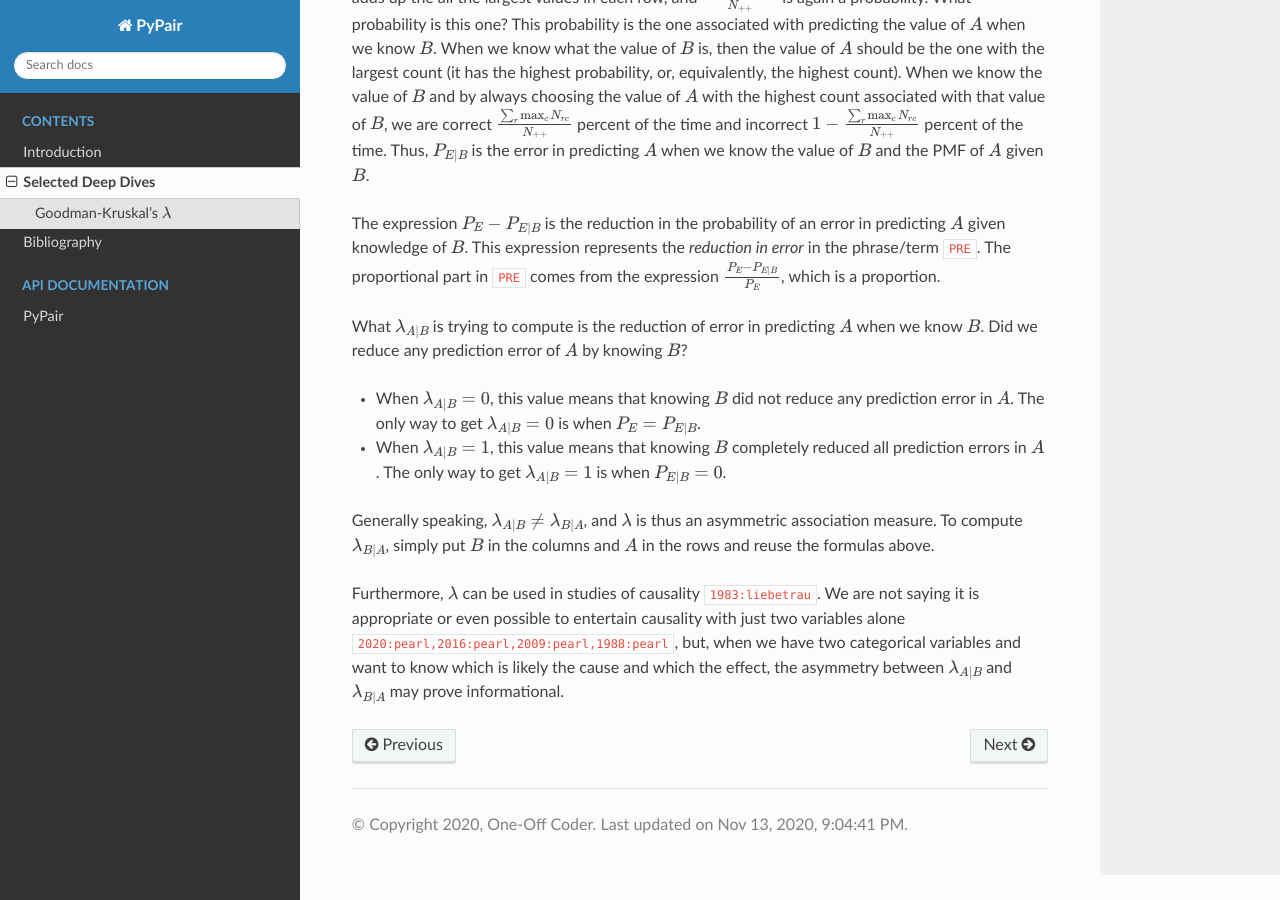
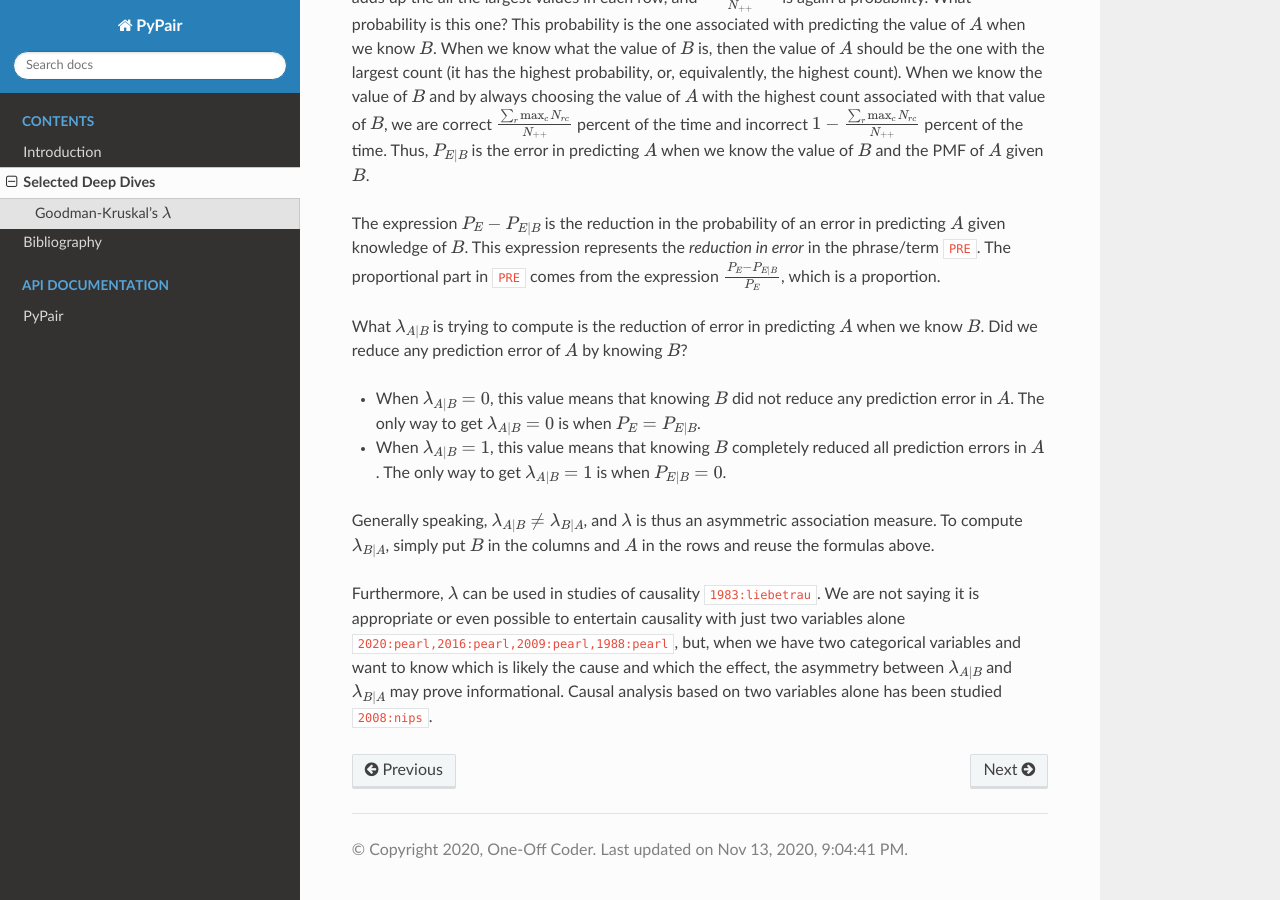
Before and after one commit to oneoffcoder/py-pair, a Sphinx documentation site: the page built from docs/source/deepdives.rst, in a window 1280 px wide and 900 px high, scrolled down 2384 px. Built offline with Sphinx 7.4.7 and the Read the Docs theme 2.0.0, drawn with Linux system fonts in a browser that asks for light colours; cross-references to code outside the pages are shown as plain code.

Commit message:
add NIPS ref

```diff
--- a/docs/source/deepdives.rst
+++ b/docs/source/deepdives.rst
@@ -132,4 +132,4 @@ What :math:`\lambda_{A|B}` is trying to compute is the reduction of error in pre
 
 Generally speaking, :math:`\lambda_{A|B} \neq \lambda_{B|A}`, and :math:`\lambda` is thus an asymmetric association measure. To compute :math:`\lambda_{B|A}`, simply put :math:`B` in the columns and :math:`A` in the rows and reuse the formulas above.
 
-Furthermore, :math:`\lambda` can be used in studies of causality :cite:`1983:liebetrau`. We are not saying it is appropriate or even possible to entertain causality with just two variables alone :cite:`2020:pearl,2016:pearl,2009:pearl,1988:pearl`, but, when we have two categorical variables and want to know which is likely the cause and which the effect, the asymmetry between :math:`\lambda_{A|B}` and :math:`\lambda_{B|A}` may prove informational.
+Furthermore, :math:`\lambda` can be used in studies of causality :cite:`1983:liebetrau`. We are not saying it is appropriate or even possible to entertain causality with just two variables alone :cite:`2020:pearl,2016:pearl,2009:pearl,1988:pearl`, but, when we have two categorical variables and want to know which is likely the cause and which the effect, the asymmetry between :math:`\lambda_{A|B}` and :math:`\lambda_{B|A}` may prove informational. Causal analysis based on two variables alone has been studied :cite:`2008:nips`.
--- a/docs/source/refs.bib
+++ b/docs/source/refs.bib
@@ -39,6 +39,12 @@
     title = {Somer's D},
     url  = {https://en.wikipedia.org/wiki/Somers%27_D},
     addendum = "(accessed: 11.12.2020)"
+}
+@misc{2008:nips,
+    author = {NIPS},
+    title = {NIPS 2008 Workshop on Causality},
+    url  = {http://clopinet.com/isabelle/Projects/NIPS2008/},
+    addendum = "(accessed: 11.13.2020)"
 }
 @Book{1983:liebetrau,
   author = {Albert M. Liebetrau},
--- a/docs/source/zzz-bib.rst
+++ b/docs/source/zzz-bib.rst
@@ -3,4 +3,3 @@ Bibliography
 
 .. bibliography:: refs.bib
     :all:
-    :labelprefix: ref
```
